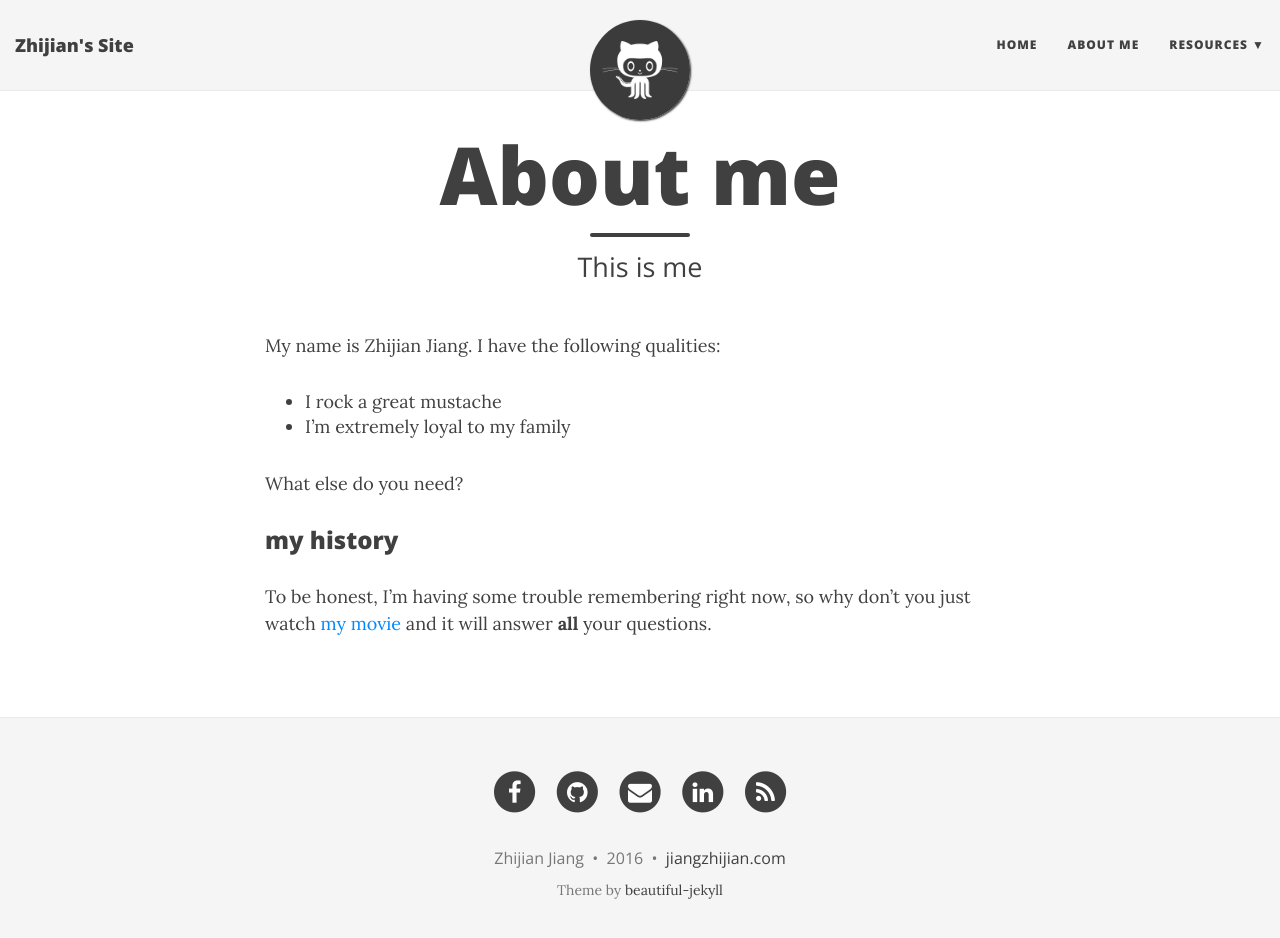
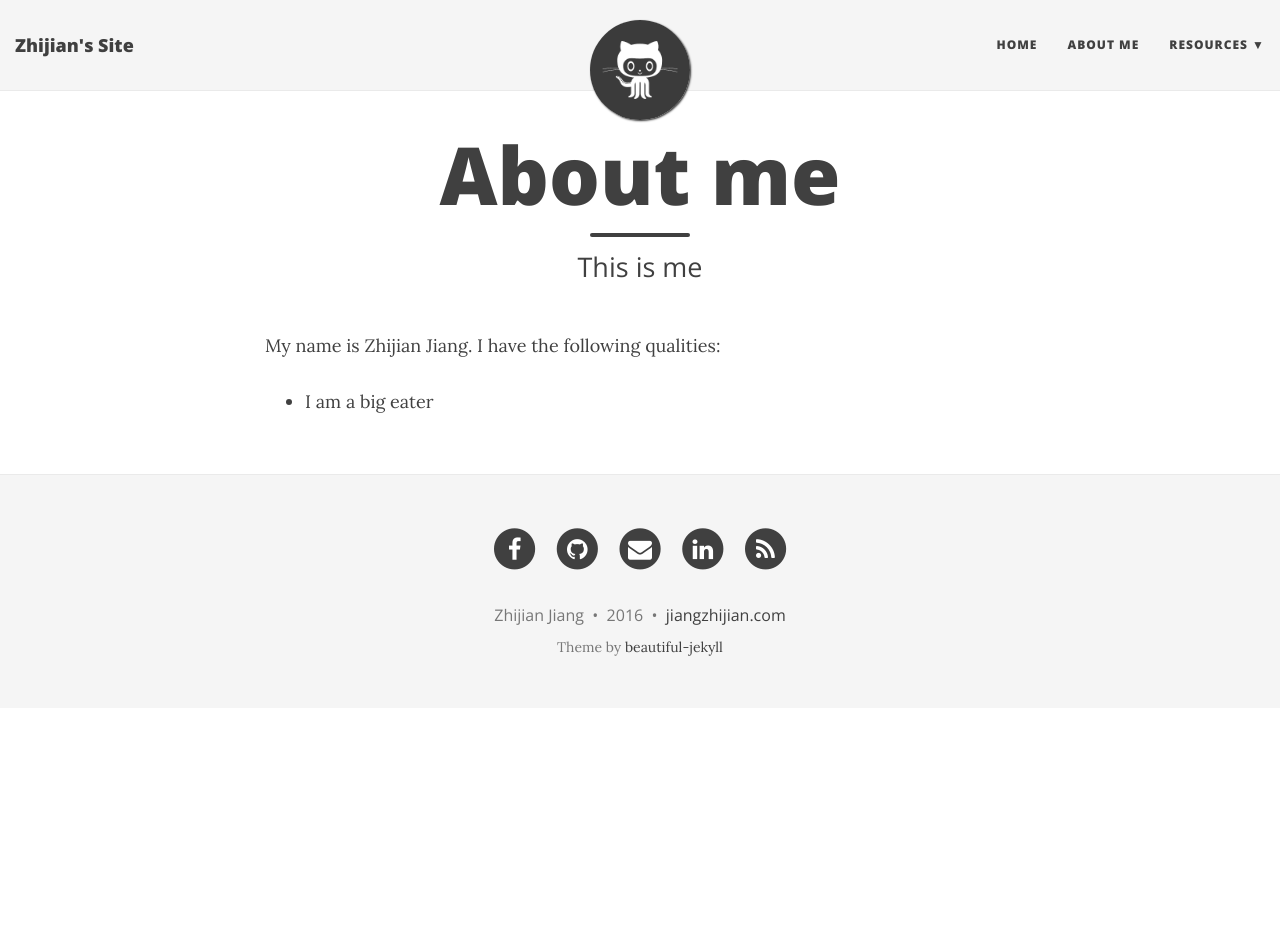
Before and after one commit to softwarelight/ZhijianJiang, a Jekyll site: the page built from aboutme.md, in a window 1280 px wide and 951 px high. Shown: the top 938 px of the window. Built offline with Jekyll 4.4.1, drawn with Linux system fonts in a browser that asks for light colours; nearby versions of some CDN libraries.

Commit message:
delete things not about me in aboutme.md

```diff
--- a/aboutme.md
+++ b/aboutme.md
@@ -6,11 +6,4 @@
 
 My name is Zhijian Jiang. I have the following qualities:
 
-- I rock a great mustache
-- I'm extremely loyal to my family
-
-What else do you need?
-
-### my history
-
-To be honest, I'm having some trouble remembering right now, so why don't you just watch [my movie](http://en.wikipedia.org/wiki/The_Princess_Bride_%28film%29) and it will answer **all** your questions.
+- I am a big eater
```
